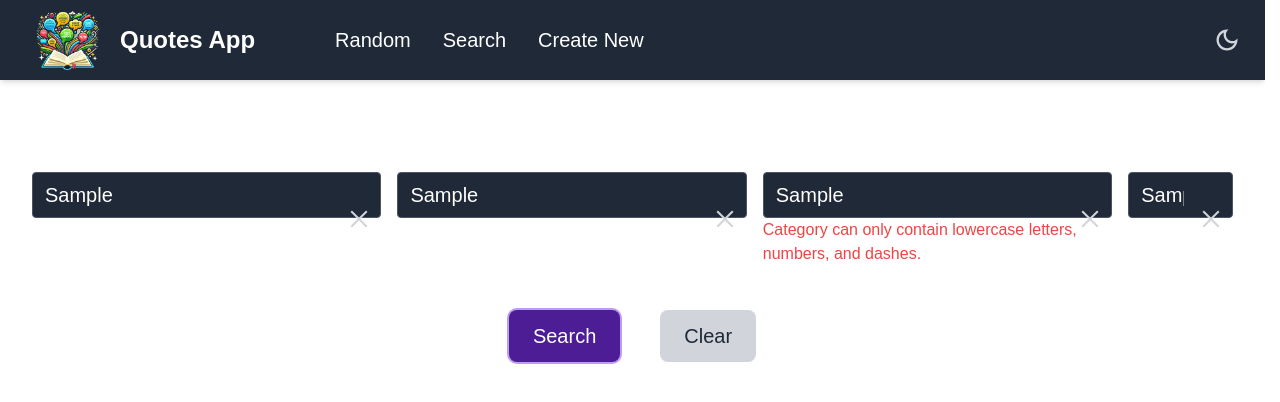
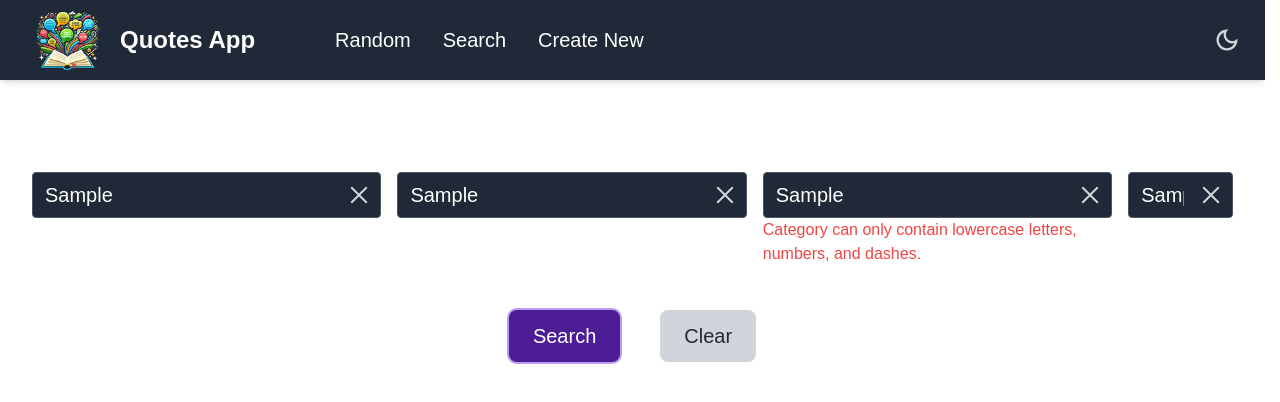
Before and after one commit to serlisovyk/Quotes, a Next.js app in the folder client/: page /search in a window 1280 px wide. Both pictures are taken after typing "Sample", "Sample", "Sample", "Sample" into the empty fields and a click on the button "Search". Shown: the top 402 px of the page. Built offline with nearby package versions, Linux system fonts and the light colour scheme; no server answers.

Commit message:
Fix bug with close input btn position

```diff
--- a/client/app/_components/InputField.jsx
+++ b/client/app/_components/InputField.jsx
@@ -18,7 +18,8 @@ export default function InputField({
   }
 
   return (
-    <div className="relative w-full">
+    <div className="w-full">
+      <div className="relative">
         <label htmlFor={id} className="sr-only">
           {placeholder}
         </label>
@@ -36,7 +37,7 @@ export default function InputField({
             type="button"
             onClick={handleClear}
             aria-label="Clear input field"
-          className="absolute inset-y-0 right-3 flex items-center text-gray-400 hover:text-gray-600 dark:text-gray-300 focus:outline-none focus-visible:ring-2 focus-visible:ring-blue-500"
+            className="absolute right-3 top-1/2 -translate-y-1/2 flex items-center text-gray-400 hover:text-gray-600 dark:text-gray-300 focus:outline-none focus-visible:ring-2 focus-visible:ring-blue-500"
           >
             <svg
               className="h-5 w-5 fill-current"
@@ -47,6 +48,7 @@ export default function InputField({
             </svg>
           </button>
         )}
+      </div>
       {showError && error && <p className="text-red-500 text-base">{error}</p>}
     </div>
   )
```
Lines whose indentation alone changed are shown as unchanged.
